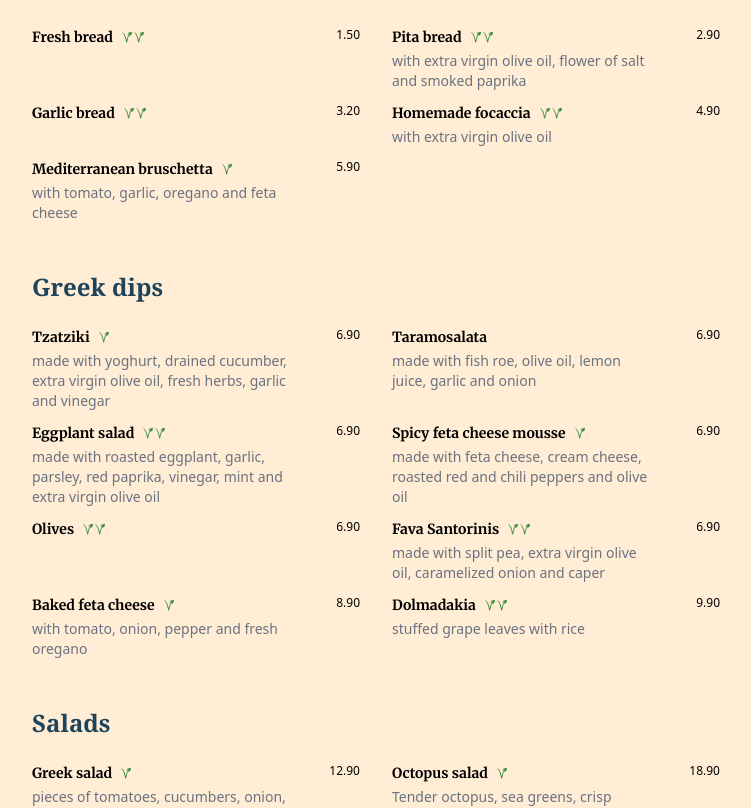
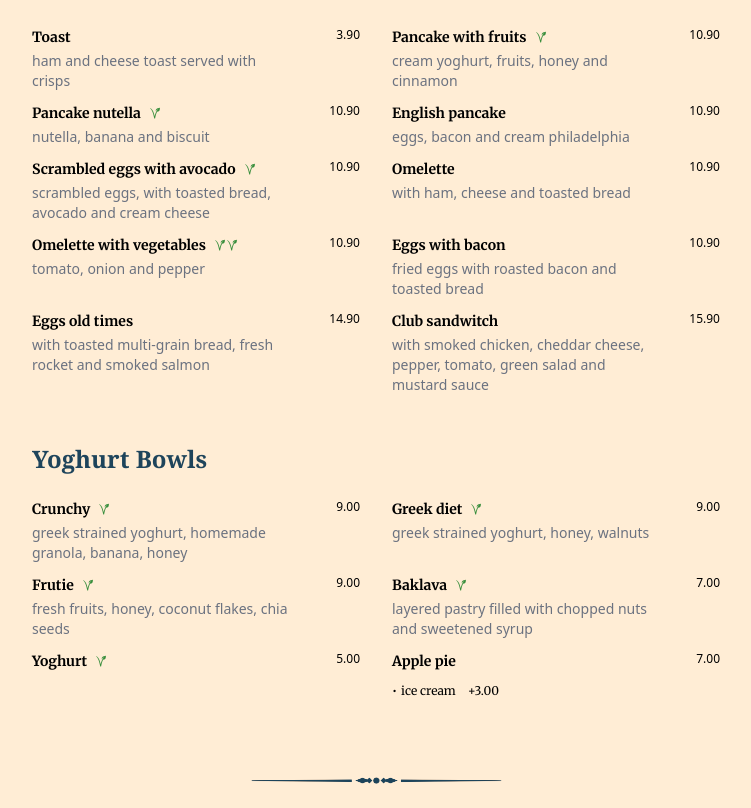
Before and after one commit to alextsagkas/old-times, a Next.js app: page / in a window 1280 px wide. Shown: the part 780-1588 px from the top of the page, without its empty margins (264-1015 px from the left). Built offline with nearby package versions, Linux system fonts and the light colour scheme; a web font is replaced by a local one.

Commit message:
Menu Updates
- Price and product updates.
- Support short titles in Navigation Bar.
- Remove redundant info.
- Recalculate the positioning of separators.
- Aesthetic/uniformity changes:
  - Lowercase letters in descriptions.
  - Capital in categories.

```diff
--- a/cspell.json
+++ b/cspell.json
@@ -112,6 +112,8 @@
     "Piña",
     "Colada",
     "Aperol",
-    "Tsitsibira"
+    "Tsitsibira",
+    "Spanakopita",
+    "Frutie"
   ]
 }
--- a/data/backup.tsx
+++ b/data/backup.tsx
@@ -1,4 +1,4 @@
-import type { MenuInterface } from "../typescript/interfaces";
+import type { MenuInterface, MenuCategoryInterface } from "../typescript/interfaces";
 
 export const menu: MenuInterface = {
   title: "OLD TIMES",
@@ -34,224 +34,212 @@ export const menu: MenuInterface = {
   ],
   footnote: [
     "Manager: Alexandros Arathymos",
-    "Prices include VAT",
+    "Prices include waiter's fee, municipal tax and VAT",
     "Consumer is not obliged to pay if the notice of payment has not been received",
   ],
 };
 
-export const categories = [
-  // {
-  //   id: "d6753654-c835-40c1-9bb9-47476471b10a",
-  //   category: "Brunch",
-  //   fresh: 0,
-  //   position: 1,
-  //   MenuItems: [
-  //     {
-  //       id: "7b97cf77-3023-4df7-b02b-67b2ca90c4e6",
-  //       name: "Toast",
-  //       subCategory: "",
-  //       description: "Ham and cheese toast served with crisps",
-  //       fresh: 0,
-  //       price: 3.9,
-  //       menuCategoryId: "d6753654-c835-40c1-9bb9-47476471b10a",
-  //       subItems: [],
-  //     },
-  //     {
-  //       id: "42d531ca-0028-40d5-b984-6b724c819592",
-  //       name: "Omelette",
-  //       subCategory: "",
-  //       description: "With ham, cheese and toasted bread",
-  //       fresh: 0,
-  //       price: 9.9,
-  //       menuCategoryId: "d6753654-c835-40c1-9bb9-47476471b10a",
-  //       subItems: [],
-  //     },
-  //     {
-  //       id: "960be90a-4811-4dec-99d4-004a3cd34720",
-  //       name: "Omelette with vegetables",
-  //       subCategory: "",
-  //       description: "Tomato, onion and pepper",
-  //       fresh: 1,
-  //       price: 9.9,
-  //       menuCategoryId: "d6753654-c835-40c1-9bb9-47476471b10a",
-  //       subItems: [],
-  //     },
-  //     {
-  //       id: "e40cdb19-ce96-44ab-ac95-56b6b4301310",
-  //       name: "Eggs with bacon",
-  //       subCategory: "",
-  //       description: "Fried eggs with roasted bacon and toasted bread",
-  //       fresh: 0,
-  //       price: 9.9,
-  //       menuCategoryId: "d6753654-c835-40c1-9bb9-47476471b10a",
-  //       subItems: [],
-  //     },
-  //     {
-  //       id: "1977c3ce-bbc8-4025-8f40-1465b5f7105a",
-  //       name: "Eggs old times",
-  //       subCategory: "",
-  //       description:
-  //         "With toasted multi-grain bread, fresh rocket and smoked salmon",
-  //       fresh: 0,
-  //       price: 14.9,
-  //       menuCategoryId: "d6753654-c835-40c1-9bb9-47476471b10a",
-  //       subItems: [],
-  //     },
-  //     {
-  //       id: "1961ace5-8c6e-4e98-897a-980a498ac608",
-  //       name: "Club sandwitch",
-  //       subCategory: "",
-  //       description:
-  //         "With smoked chicken, cheddar cheese, pepper, tomato, green salad and mustard sauce",
-  //       fresh: 0,
-  //       price: 11.9,
-  //       menuCategoryId: "d6753654-c835-40c1-9bb9-47476471b10a",
-  //       subItems: [],
-  //     },
-  //     {
-  //       id: "540d50b7-0116-404e-8544-3d88d532487b",
-  //       name: "Burger",
-  //       subCategory: "",
-  //       description:
-  //         "With black angus beef, goat cheese, cucumber, tomato, lettuce, Jack Daniel's sauce and French fries on the side",
-  //       fresh: 0,
-  //       price: 12.9,
-  //       menuCategoryId: "d6753654-c835-40c1-9bb9-47476471b10a",
-  //       subItems: [],
-  //     },
-  //     {
-  //       id: "a834ca64-4296-40da-ae34-9cce64f0d535",
-  //       name: "Burger vegetarian",
-  //       subCategory: "",
-  //       description:
-  //         "Fried zucchini patty, parmesan cheese, lettuce, tomato, cucumber, caramelized onion and French fries on the side",
-  //       fresh: 1,
-  //       price: 11.9,
-  //       menuCategoryId: "d6753654-c835-40c1-9bb9-47476471b10a",
-  //       subItems: [],
-  //     },
-  //     {
-  //       id: "03563944-9bc6-486c-8da0-7ebecb9af188",
-  //       name: "English pancake",
-  //       subCategory: "",
-  //       description: "Eggs, bacon, cheese and philadelphia cream",
-  //       fresh: 0,
-  //       price: 10.9,
-  //       menuCategoryId: "d6753654-c835-40c1-9bb9-47476471b10a",
-  //       subItems: [],
-  //     },
-  //     {
-  //       id: "1a0f2f9c-096b-4572-8f8c-18faaf8b8295",
-  //       name: "Pancake with fresh fruits",
-  //       subCategory: "",
-  //       description: "Fruits, yoghurt, honey and cinnamon",
-  //       fresh: 1,
-  //       price: 9.9,
-  //       menuCategoryId: "d6753654-c835-40c1-9bb9-47476471b10a",
-  //       subItems: [],
-  //     },
-  //     {
-  //       id: "cfc8c078-01df-43c7-877f-fafd8c2601ba",
-  //       name: "Nutella pancake",
-  //       subCategory: "",
-  //       description: "nutella, banana and biscuit",
-  //       fresh: 1,
-  //       price: 9.9,
-  //       menuCategoryId: "d6753654-c835-40c1-9bb9-47476471b10a",
-  //       subItems: [],
-  //     },
-  //     {
-  //       id: "fa087c05-538d-4252-85dc-d5341e7970d0",
-  //       name: "Baklava",
-  //       subCategory: "",
-  //       description:
-  //         "layered pastry filled with chopped nuts and sweetened syrup",
-  //       fresh: 1,
-  //       price: 7,
-  //       menuCategoryId: "07c48deb-3785-4abc-b010-a654f23a740f",
-  //       subItems: [],
-  //     },
-  //     {
-  //       id: "a8d878a0-0b08-4b42-9a69-4f9a240e5325",
-  //       name: "Orange pie",
-  //       subCategory: "",
-  //       description: "",
-  //       fresh: 1,
-  //       price: 7,
-  //       menuCategoryId: "07c48deb-3785-4abc-b010-a654f23a740f",
-  //       subItems: [],
-  //     },
-  //     {
-  //       id: "a77d4ca9-3960-4ed8-9b93-7f2c8d7e8ae2",
-  //       name: "Apple pie",
-  //       subCategory: "",
-  //       description: "",
-  //       fresh: 1,
-  //       price: 7,
-  //       menuCategoryId: "07c48deb-3785-4abc-b010-a654f23a740f",
-  //       subItems: [
-  //         {
-  //           id: "440b6141-934f-4fe5-9d53-4f2bbb673736",
-  //           name: "ice cream ball",
-  //           description: "",
-  //           fresh: 0,
-  //           price: 2.5,
-  //           menuItemId: "201bdc72-fbd1-45a6-a146-a59705148044",
-  //         },
-  //       ],
-  //     },
-  //     {
-  //       id: "9726157a-ebbd-4718-9cc3-e27d32019a4f",
-  //       name: "Yoghurt",
-  //       subCategory: "",
-  //       description:
-  //         "create your own yoghurt salad with the following ingredients:",
-  //       fresh: 1,
-  //       price: 5,
-  //       menuCategoryId: "07c48deb-3785-4abc-b010-a654f23a740f",
-  //       subItems: [
-  //         {
-  //           id: "fa3dac8e-b2ff-46fb-bf61-a3eb006d5bb9",
-  //           name: "honey and walnuts",
-  //           description: "",
-  //           fresh: 0,
-  //           price: 2,
-  //           menuItemId: "201bdc72-fbd1-45a6-a146-a59705148044",
-  //         },
-  //         {
-  //           id: "60c44814-09f3-4f26-8804-8f212af7f6f9",
-  //           name: "muesly and walnuts",
-  //           description: "",
-  //           fresh: 0,
-  //           price: 2,
-  //           menuItemId: "201bdc72-fbd1-45a6-a146-a59705148044",
-  //         },
-  //         {
-  //           id: "f89d16e5-1245-4f42-ac31-963ebdb200b6",
-  //           name: "fresh fruit",
-  //           description: "",
-  //           fresh: 0,
-  //           price: 2,
-  //           menuItemId: "201bdc72-fbd1-45a6-a146-a59705148044",
-  //         },
-  //         {
-  //           id: "b2f28527-828e-4f8b-bbbc-2673b4ce9443",
-  //           name: "ice cream ball",
-  //           description: "",
-  //           fresh: 0,
-  //           price: 2.5,
-  //           menuItemId: "201bdc72-fbd1-45a6-a146-a59705148044",
-  //         },
-  //       ],
-  //     },
-  //   ],
-  // },
+export const categories: MenuCategoryInterface[] = [
+  {
+    id: "d6753654-c835-40c1-9bb9-47476471b10a",
+    category: "Brunch",
+    fresh: 0,
+    position: 1,
+    MenuItems: [
+      {
+        id: "7b97cf77-3023-4df7-b02b-67b2ca90c4e6",
+        name: "Toast",
+        subCategory: "",
+        description: "ham and cheese toast served with crisps",
+        fresh: 0,
+        price: 3.9,
+        menuCategoryId: "d6753654-c835-40c1-9bb9-47476471b10a",
+        subItems: [],
+      },
+      {
+        id: "1a0f2f9c-096b-4572-8f8c-18faaf8b8295",
+        name: "Pancake with fruits",
+        subCategory: "",
+        description: "cream yoghurt, fruits, honey and cinnamon",
+        fresh: 1,
+        price: 10.9,
+        menuCategoryId: "d6753654-c835-40c1-9bb9-47476471b10a",
+        subItems: [],
+      },
+      {
+        id: "cfc8c078-01df-43c7-877f-fafd8c2601ba",
+        name: "Pancake nutella",
+        subCategory: "",
+        description: "nutella, banana and biscuit",
+        fresh: 1,
+        price: 10.9,
+        menuCategoryId: "d6753654-c835-40c1-9bb9-47476471b10a",
+        subItems: [],
+      },
+      {
+        id: "03563944-9bc6-486c-8da0-7ebecb9af188",
+        name: "English pancake",
+        subCategory: "",
+        description: "eggs, bacon and cream philadelphia",
+        fresh: 0,
+        price: 10.9,
+        menuCategoryId: "d6753654-c835-40c1-9bb9-47476471b10a",
+        subItems: [],
+      },
+      {
+        id: "9726157a-ebbd-4718-9cc3-e27d32019a4f",
+        name: "Scrambled eggs with avocado",
+        subCategory: "",
+        description:
+          "scrambled eggs, with toasted bread, avocado and cream cheese",
+        fresh: 1,
+        price: 10.9,
+        menuCategoryId: "d6753654-c835-40c1-9bb9-47476471b10a",
+        subItems: []
+      },
+      {
+        id: "42d531ca-0028-40d5-b984-6b724c819592",
+        name: "Omelette",
+        subCategory: "",
+        description: "with ham, cheese and toasted bread",
+        fresh: 0,
+        price: 10.9,
+        menuCategoryId: "d6753654-c835-40c1-9bb9-47476471b10a",
+        subItems: [],
+      },
+      {
+        id: "960be90a-4811-4dec-99d4-004a3cd34720",
+        name: "Omelette with vegetables",
+        subCategory: "",
+        description: "tomato, onion and pepper",
+        fresh: 2,
+        price: 10.9,
+        menuCategoryId: "d6753654-c835-40c1-9bb9-47476471b10a",
+        subItems: [],
+      },
+      {
+        id: "e40cdb19-ce96-44ab-ac95-56b6b4301310",
+        name: "Eggs with bacon",
+        subCategory: "",
+        description: "fried eggs with roasted bacon and toasted bread",
+        fresh: 0,
+        price: 10.9,
+        menuCategoryId: "d6753654-c835-40c1-9bb9-47476471b10a",
+        subItems: [],
+      },
+      {
+        id: "1977c3ce-bbc8-4025-8f40-1465b5f7105a",
+        name: "Eggs old times",
+        subCategory: "",
+        description:
+          "with toasted multi-grain bread, fresh rocket and smoked salmon",
+        fresh: 0,
+        price: 14.9,
+        menuCategoryId: "d6753654-c835-40c1-9bb9-47476471b10a",
+        subItems: [],
+      },
+      {
+        id: "1961ace5-8c6e-4e98-897a-980a498ac608",
+        name: "Club sandwitch",
+        subCategory: "",
+        description:
+          "with smoked chicken, cheddar cheese, pepper, tomato, green salad and mustard sauce",
+        fresh: 0,
+        price: 15.9,
+        menuCategoryId: "d6753654-c835-40c1-9bb9-47476471b10a",
+        subItems: [],
+      },
+    ],
+  },
+
+  {
+    id: "cba58cee-50e3-4b05-9b47-b6b784d13b3a",
+    category: "Yoghurt Bowls",
+    shortCategory: "Yoghurt",
+    fresh: 0,
+    position: 2,
+    MenuItems: [
+      {
+        id: "6c81ecd2-8a21-429e-b603-f3967a556feb",
+        name: "Crunchy",
+        subCategory: "",
+        description:
+          "greek strained yoghurt, homemade granola, banana, honey",
+        fresh: 1,
+        price: 9,
+        menuCategoryId: "cba58cee-50e3-4b05-9b47-b6b784d13b3a",
+        subItems: []
+      },
+      {
+        id: "e70fe3dc-d5c2-4cc5-9e14-5e99fca99dbf",
+        name: "Greek diet",
+        subCategory: "",
+        description:
+          "greek strained yoghurt, honey, walnuts",
+        fresh: 1,
+        price: 9,
+        menuCategoryId: "cba58cee-50e3-4b05-9b47-b6b784d13b3a",
+        subItems: []
+      },
+      {
+        id: "e70fe3dc-d5c2-4cc5-9e14-5e99fca99dbf",
+        name: "Frutie",
+        subCategory: "",
+        description:
+          "fresh fruits, honey, coconut flakes, chia seeds",
+        fresh: 1,
+        price: 9,
+        menuCategoryId: "cba58cee-50e3-4b05-9b47-b6b784d13b3a",
+        subItems: []
+      },
+      {
+        id: "fa087c05-538d-4252-85dc-d5341e7970d0",
+        name: "Baklava",
+        subCategory: "",
+        description:
+          "layered pastry filled with chopped nuts and sweetened syrup",
+        fresh: 1,
+        price: 7,
+        menuCategoryId: "cba58cee-50e3-4b05-9b47-b6b784d13b3a",
+        subItems: []
+      },
+      {
+        id: "9726157a-ebbd-4718-9cc3-e27d32019a4f",
+        name: "Yoghurt",
+        subCategory: "",
+        description: "",
+        fresh: 1,
+        price: 5,
+        menuCategoryId: "cba58cee-50e3-4b05-9b47-b6b784d13b3a",
+        subItems: []
+      },
+      {
+        id: "133b5f7f-f08c-4c72-b8b2-1ead136146d1",
+        name: "Apple pie",
+        subCategory: "",
+        description: "",
+        fresh: 0,
+        price: 7,
+        menuCategoryId: "07c48deb-3785-4abc-b010-a654f23a740f",
+        subItems: [
+          {
+            id: "a5efb908-461e-4ab9-8c58-177162537496",
+            name: "ice cream",
+            description: "",
+            fresh: 0,
+            price: 3,
+            menuItemId: "133b5f7f-f08c-4c72-b8b2-1ead136146d1",
+          },
+        ]
+      },
+    ],
+  },
 
   {
     id: "6103f2d5-ad84-4f9e-80f3-e1f9d36d3278",
     category: "Bruschetta",
     fresh: 0,
-    position: 1,
+    position: 3,
     MenuItems: [
       {
         id: "c0be2306-df41-4c0c-8076-5894662dab37",
@@ -268,7 +256,7 @@ export const categories = [
         name: "Pita bread",
         subCategory: "",
         description:
-          "with extra virgin olive oil, flower of salt and smoked paprika",
+          "with extra virgin olive oil, oregano, flower of salt and smoked paprika",
         fresh: 2,
         price: 2.9,
         menuCategoryId: "6103f2d5-ad84-4f9e-80f3-e1f9d36d3278",
@@ -309,9 +297,9 @@ export const categories = [
 
   {
     id: "874dfa27-7bbe-4391-8ab1-6c4f498255a7",
-    category: "Greek dips",
+    category: "Greek Dips",
     fresh: 0,
-    position: 2,
+    position: 4,
     MenuItems: [
       {
         id: "b34c880a-4344-45e0-bfea-032ec8eb89d9",
@@ -359,7 +347,7 @@ export const categories = [
       },
       {
         id: "bfa362c7-bc60-468c-852f-aafa369e0bd8",
-        name: "Olives",
+        name: "Olives Bio",
         subCategory: "",
         description: "",
         fresh: 2,
@@ -405,7 +393,7 @@ export const categories = [
     id: "1f6af39d-679a-4e09-b710-1976ebf9443d",
     category: "Salads",
     fresh: 0,
-    position: 3,
+    position: 5,
     MenuItems: [
       {
         id: "e0ad077b-fbd2-43f8-ad30-a5cbf365650e",
@@ -414,20 +402,20 @@ export const categories = [
         description:
           "pieces of tomatoes, cucumbers, onion, pepper slices, feta cheese, black olives dressed with olive oil, caper and oregano",
         fresh: 1,
-        price: 12.9,
+        price: 13.9,
         menuCategoryId: "1f6af39d-679a-4e09-b710-1976ebf9443d",
         subItems: [],
       },
-      {
-        id: "7ec26ca1-d24d-4627-977e-836af484dc4a",
-        name: "Octopus salad",
-        subCategory: "",
-        description: "Tender octopus, sea greens, crisp lettuce and cherry tomatoes, dressed with olive oil",
-        fresh: 1,
-        price: 18.9,
-        menuCategoryId: "1f6af39d-679a-4e09-b710-1976ebf9443d",
-        subItems: [],
-      },
+      // {
+      //   id: "7ec26ca1-d24d-4627-977e-836af484dc4a",
+      //   name: "Octopus salad",
+      //   subCategory: "",
+      //   description: "Tender octopus, sea greens, crisp lettuce and cherry tomatoes, dressed with olive oil",
+      //   fresh: 1,
+      //   price: 18.9,
+      //   menuCategoryId: "1f6af39d-679a-4e09-b710-1976ebf9443d",
+      //   subItems: [],
+      // },
       {
         id: "4e11cf91-3eeb-4c25-b299-68cd2ffb4267",
         name: "Parmesan-rocket salad",
@@ -456,18 +444,18 @@ export const categories = [
         description:
           "mixed green salad, cherry tomatoes, smoked chicken, parmesan cheese, croutons and Caesar dressing",
         fresh: 0,
-        price: 12.9,
+        price: 13.9,
         menuCategoryId: "1f6af39d-679a-4e09-b710-1976ebf9443d",
         subItems: [],
       },
       {
         id: "c5dc3bcb-2cf9-44ae-ab66-d40b4b59a283",
-        name: "Old Times nouboulo",
-        subCategory: "",
-        description:
-          "mixed green salad, figs flavoured with ouzo, kumquat, Corfiot nouboulo, cheese and citrus vinaigrette",
+        name: "Old Times",
+        subCategory: "",
+        description:
+          "mixed green salad, figs flavoured with ouzo, kumquat, cheese and citrus vinaigrette",
         fresh: 1,
-        price: 12.9,
+        price: 14.9,
         menuCategoryId: "1f6af39d-679a-4e09-b710-1976ebf9443d",
         subItems: [],
       },
@@ -478,7 +466,7 @@ export const categories = [
     id: "33b0098d-2263-48b1-bb4d-b265f28f9d68",
     category: "Appetizers",
     fresh: 0,
-    position: 4,
+    position: 6,
     MenuItems: [
       {
         id: "e397484c-8003-48e3-b747-a0c7a0c6476b",
@@ -523,7 +511,7 @@ export const categories = [
       },
       {
         id: "7a9a7870-cd8f-4b30-8cf5-ae6e54702697",
-        name: "Spinach pie",
+        name: "Spanakopita",
         subCategory: "",
         description: "with dill and fresh spring onions",
         fresh: 1,
@@ -570,7 +558,7 @@ export const categories = [
     id: "5e73f989-cb2f-482d-95b8-8299d81b9c35",
     category: "Pizza",
     fresh: 0,
-    position: 5,
+    position: 7,
     MenuItems: [
       {
         id: "318b2f6e-580d-462e-832e-fde1df57b3ca",
@@ -578,7 +566,7 @@ export const categories = [
         subCategory: "",
         description: "fresh tomato, mozzarella, rocket salad and prosciutto",
         fresh: 0,
-        price: 17.9,
+        price: 18.9,
         menuCategoryId: "5e73f989-cb2f-482d-95b8-8299d81b9c35",
         subItems: [],
       },
@@ -589,7 +577,7 @@ export const categories = [
         description:
           "fresh tomato, pepper, onion, feta cheese, olives and fresh oregano",
         fresh: 1,
-        price: 17.9,
+        price: 18.9,
         menuCategoryId: "5e73f989-cb2f-482d-95b8-8299d81b9c35",
         subItems: [],
       },
@@ -599,7 +587,7 @@ export const categories = [
         subCategory: "",
         description: "mozzarella, parmesan, gorgonzola and gouda",
         fresh: 1,
-        price: 16.9,
+        price: 18.9,
         menuCategoryId: "5e73f989-cb2f-482d-95b8-8299d81b9c35",
         subItems: [],
       },
@@ -610,7 +598,7 @@ export const categories = [
         description:
           "fresh tomato, mozzarella, ham, bacon, mushrooms and pepper",
         fresh: 0,
-        price: 17.9,
+        price: 18.9,
         menuCategoryId: "5e73f989-cb2f-482d-95b8-8299d81b9c35",
         subItems: [],
       },
@@ -621,11 +609,11 @@ export const categories = [
     id: "b5319848-3b20-49b1-b2b1-3ef2ffe54ec1",
     category: "Pasta",
     fresh: 0,
-    position: 6,
+    position: 8,
     MenuItems: [
       {
         id: "0d3c8e65-08af-42b0-b398-e780fad0be1e",
-        name: "Linguine Carbonara",
+        name: "Linguine carbonara",
         subCategory: "",
         description: "",
         fresh: 0,
@@ -635,7 +623,7 @@ export const categories = [
       },
       {
         id: "a8ef8e63-aec8-4db3-b2de-78d347f2fe0f",
-        name: "Linguine Alla Bolognese",
+        name: "Linguine alá bolognese",
         subCategory: "",
         description: "",
         fresh: 0,
@@ -643,16 +631,16 @@ export const categories = [
         menuCategoryId: "b5319848-3b20-49b1-b2b1-3ef2ffe54ec1",
         subItems: [],
       },
-      {
-        id: "c78a3b63-ef7d-4394-a265-fc50bbb4f8f6",
-        name: "4 Cheeses",
-        subCategory: "",
-        description: "mozzarella, parmesan, gorgonzola and gouda",
-        fresh: 1,
-        price: 13.9,
-        menuCategoryId: "b5319848-3b20-49b1-b2b1-3ef2ffe54ec1",
-        subItems: [],
-      },
+      // {
+      //   id: "c78a3b63-ef7d-4394-a265-fc50bbb4f8f6",
+      //   name: "4 Cheeses",
+      //   subCategory: "",
+      //   description: "mozzarella, parmesan, gorgonzola and gouda",
+      //   fresh: 1,
+      //   price: 13.9,
+      //   menuCategoryId: "b5319848-3b20-49b1-b2b1-3ef2ffe54ec1",
+      //   subItems: [],
+      // },
       {
         id: "a2174dd3-b79d-4ba3-9b0a-1e0a52b83418",
         name: "Shrimp linguini",
@@ -675,17 +663,17 @@ export const categories = [
         menuCategoryId: "b5319848-3b20-49b1-b2b1-3ef2ffe54ec1",
         subItems: [],
       },
-      {
-        id: "9d36912f-807b-4142-b296-314b8bff1f4b",
-        name: "Eggplant ravioli",
-        subCategory: "",
-        description:
-          "eggplant, cherry tomatoes, caramelized onion and tomato sauce",
-        fresh: 1,
-        price: 15.9,
-        menuCategoryId: "b5319848-3b20-49b1-b2b1-3ef2ffe54ec1",
-        subItems: [],
-      },
+      // {
+      //   id: "9d36912f-807b-4142-b296-314b8bff1f4b",
+      //   name: "Eggplant ravioli",
+      //   subCategory: "",
+      //   description:
+      //     "eggplant, cherry tomatoes, caramelized onion and tomato sauce",
+      //   fresh: 1,
+      //   price: 15.9,
+      //   menuCategoryId: "b5319848-3b20-49b1-b2b1-3ef2ffe54ec1",
+      //   subItems: [],
+      // },
       {
         id: "d1127c6f-abb9-4e43-a0f8-f9aceeb19240",
         name: "Spinach ravioli",
@@ -703,7 +691,7 @@ export const categories = [
     id: "238cb5ae-4289-4e49-86d8-df586320f993",
     category: "Grilled",
     fresh: 0,
-    position: 7,
+    position: 9,
     MenuItems: [
       {
         id: "153e619c-df93-4435-a18b-ed03fd645d88",
@@ -730,9 +718,10 @@ export const categories = [
 
   {
     id: "0e7c8807-c783-486d-aed7-c57c2a6a81a3",
-    category: "Seafood",
+    category: "Fresh Seafood",
+    shortCategory: "Seafood",
     fresh: 0,
-    position: 8,
+    position: 10,
     MenuItems: [
       {
         id: "1c9832de-7498-4153-ae11-91c9411e0296",
@@ -756,11 +745,11 @@ export const categories = [
       },
       {
         id: "08145bba-0840-4dc6-b3a0-c192f6aefe9a",
-        name: "Shrimps",
+        name: "Grilled shrimps",
         subCategory: "",
         description: "with garlic and cherry tomatoes",
         fresh: 0,
-        price: 18.9,
+        price: 19.9,
         menuCategoryId: "0e7c8807-c783-486d-aed7-c57c2a6a81a3",
         subItems: [],
       },
@@ -770,7 +759,7 @@ export const categories = [
         subCategory: "",
         description: "with fava and caramelized onions",
         fresh: 0,
-        price: 19.9,
+        price: 21.9,
         menuCategoryId: "0e7c8807-c783-486d-aed7-c57c2a6a81a3",
         subItems: [],
       },
@@ -778,7 +767,7 @@ export const categories = [
         id: "5ff6e74f-6326-445a-8f3d-e9ed771f5057",
         name: "Salmon fillet",
         subCategory: "",
-        description: "served with mix green salad",
+        description: "served with mashed potatoes",
         fresh: 0,
         price: 24,
         menuCategoryId: "0e7c8807-c783-486d-aed7-c57c2a6a81a3",
@@ -788,7 +777,7 @@ export const categories = [
         id: "5ff6e74f-6326-445a-8f3d-e9ed771f5057",
         name: "Grilled sardines",
         subCategory: "",
-        description: "served with mix green salad",
+        description: "served with green salad",
         fresh: 0,
         price: 16.9,
         menuCategoryId: "0e7c8807-c783-486d-aed7-c57c2a6a81a3",
@@ -810,7 +799,7 @@ export const categories = [
         name: "Dorado fillet",
         subCategory: "",
         description:
-          "served with smashed potatoes",
+          "served with mashed potatoes",
         fresh: 0,
         price: 27,
         menuCategoryId: "0e7c8807-c783-486d-aed7-c57c2a6a81a3",
@@ -821,7 +810,7 @@ export const categories = [
         name: "Seabass fillet",
         subCategory: "",
         description:
-          "served with smashed potatoes",
+          "served with mashed potatoes",
         fresh: 0,
         price: 27,
         menuCategoryId: "0e7c8807-c783-486d-aed7-c57c2a6a81a3",
@@ -843,9 +832,10 @@ export const categories = [
 
   {
     id: "dbb4521e-a944-4e05-934b-a9fee4321c51",
-    category: "Traditional Greek dishes",
+    category: "Traditional Greek Dishes",
+    shortCategory: "Traditional",
     fresh: 0,
-    position: 9,
+    position: 11,
     MenuItems: [
       {
         id: "dc77cf17-ef89-424f-a5c5-cd085de04d35",
@@ -865,7 +855,7 @@ export const categories = [
         description:
           "tender slices of beef with garlic, parsley, wine, vinegar, served with mashed potatoes",
         fresh: 0,
-        price: 16.9,
+        price: 19.9,
         menuCategoryId: "dbb4521e-a944-4e05-934b-a9fee4321c51",
         subItems: [],
       },
@@ -876,7 +866,7 @@ export const categories = [
         description:
           "layers of eggplant slices, chopped meat and béchamel sauce",
         fresh: 0,
-        price: 13.9,
+        price: 14.9,
         menuCategoryId: "dbb4521e-a944-4e05-934b-a9fee4321c51",
         subItems: [],
       },
@@ -927,7 +917,7 @@ export const categories = [
     id: "17bb3bcc-b41a-4bb9-adb2-f0c30286530c",
     category: "Fruits",
     fresh: 2,
-    position: 10,
+    position: 12,
     MenuItems: [
       {
         id: "a8d72f6d-ec63-4162-a820-4a9029171788",
@@ -945,7 +935,7 @@ export const categories = [
         subCategory: "",
         description: "",
         fresh: 0,
-        price: 7.5,
+        price: 9,
         menuCategoryId: "17bb3bcc-b41a-4bb9-adb2-f0c30286530c",
         subItems: [],
       },
@@ -956,7 +946,7 @@ export const categories = [
     id: "07c48deb-3785-4abc-b010-a654f23a740f",
     category: "Desserts",
     fresh: 1,
-    position: 11,
+    position: 13,
     MenuItems: [
       {
         id: "6b2e65c4-d914-497f-b0be-7465f1198c3e",
@@ -1047,9 +1037,10 @@ export const categories = [
 
   {
     id: "c2291d03-4be4-4080-8a20-3184a528f54f",
-    category: "Ice cream and milkshake",
+    category: "Ice Cream and Milkshake",
+    shortCategory: "Ice Cream",
     fresh: 1,
-    position: 12,
+    position: 14,
     MenuItems: [
       {
         id: "cad6f860-2271-4fb1-b984-2461ff7ec682",
@@ -1063,7 +1054,7 @@ export const categories = [
       },
       {
         id: "79e8472e-d424-4346-82d8-a302f01a4077",
-        name: "Tiramisu",
+        name: "Dubai chocolate",
         subCategory: "",
         description: "",
         fresh: 0,
--- a/typescript/interfaces.tsx
+++ b/typescript/interfaces.tsx
@@ -43,6 +43,7 @@ export interface MenuSubItemInterface {
 export interface MenuCategoryInterface {
   id: string;
   category: string;
+  shortCategory?: string;
   fresh: number;
   position: number;
   MenuItems: MenuItemInterface[];
```
Also changed, not shown: src/components/NavBar.tsx (+2 -12 lines), src/pages/index.tsx (+10 -10 lines).
